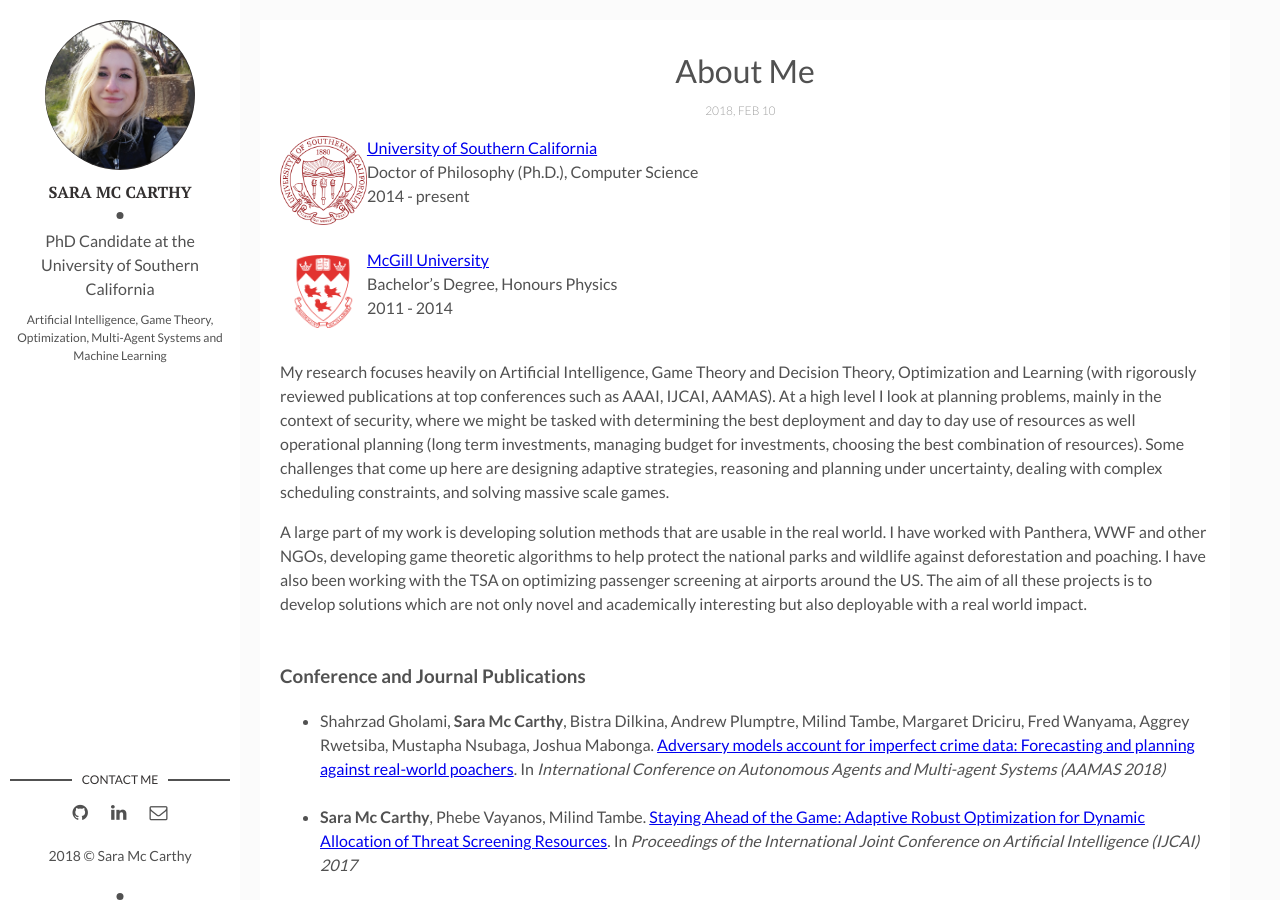
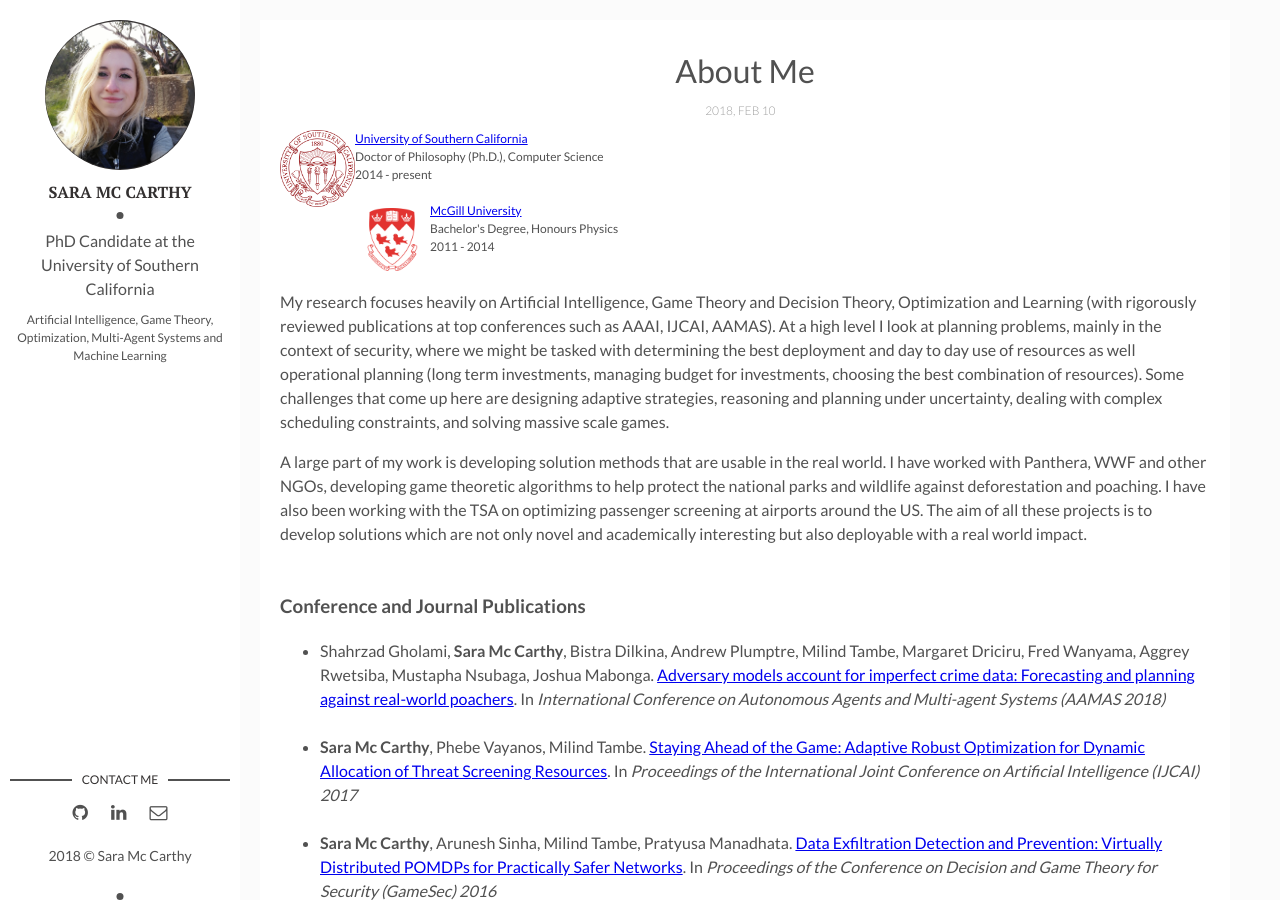
Before and after one commit to saramccarthy/saramccarthy.github.io, a Jekyll site: the page built from _posts/2018-02-10-about-me.markdown, in a window 1280 px wide and 900 px high. Built offline with Jekyll 4.4.1, drawn with Linux system fonts in a browser that asks for light colours.

Commit message:
Update 2018-02-10-about-me.markdown

```diff
--- a/_posts/2018-02-10-about-me.markdown
+++ b/_posts/2018-02-10-about-me.markdown
@@ -5,17 +5,17 @@ stickied: true
 blurb: Education - Research - Publications
 img:  # Add image post (optional)
 ---
-
-<img style="float: left; width: 2.3cm; hspace:50px" src="{{site.baseurl}}/assets/img/usc.png">
+<div style="font-size:12px">
+<img style="float: left; width: 75px; hspace:90px" src="{{site.baseurl}}/assets/img/usc.png">
         <a href="http://www.usc.edu">University of Southern California</a><br>
         Doctor of Philosophy (Ph.D.), Computer Science <br>
         2014 - present<br><br>
 
-<img style="float: left; width: 2.3cm; hspace:50px" src="{{site.baseurl}}/assets/img/mcgill.png">
+<img style="float: left; width: 75px; hspace:90px" src="{{site.baseurl}}/assets/img/mcgill.png">
         <a href="http://www.mcgill.ca">McGill University</a> <br>
         Bachelor's Degree, Honours Physics <br>
         2011 - 2014 <br><br>
-
+</div>
 My research focuses heavily on Artificial Intelligence, Game Theory and Decision Theory, Optimization and Learning (with rigorously reviewed publications at top conferences such as AAAI, IJCAI, AAMAS). At a high level I look at planning problems, mainly in the context of security, where we might be tasked with determining the best deployment and day to day use of resources as well operational planning (long term investments, managing budget for investments, choosing the best combination of resources). Some challenges that come up here are designing adaptive strategies, reasoning and planning under uncertainty, dealing with complex scheduling constraints, and solving massive scale games.
 
 A large part of my work is developing solution methods that are usable in the real world. I have worked with Panthera, WWF and other NGOs, developing game theoretic algorithms to help protect the national parks and wildlife against deforestation and poaching. I have also been working with the TSA on optimizing passenger screening at airports around the US. The aim of all these projects is to develop solutions which are not only novel and academically interesting but also deployable with a real world impact.
```
